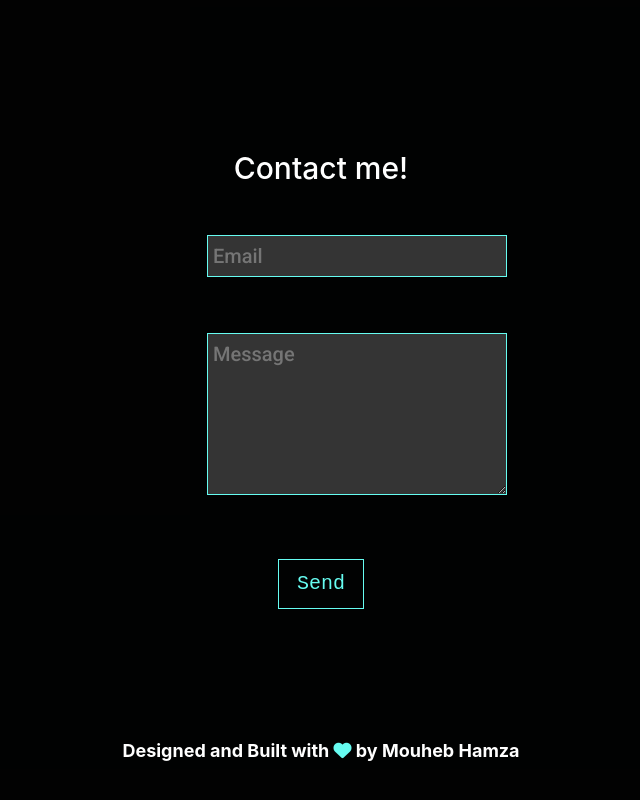
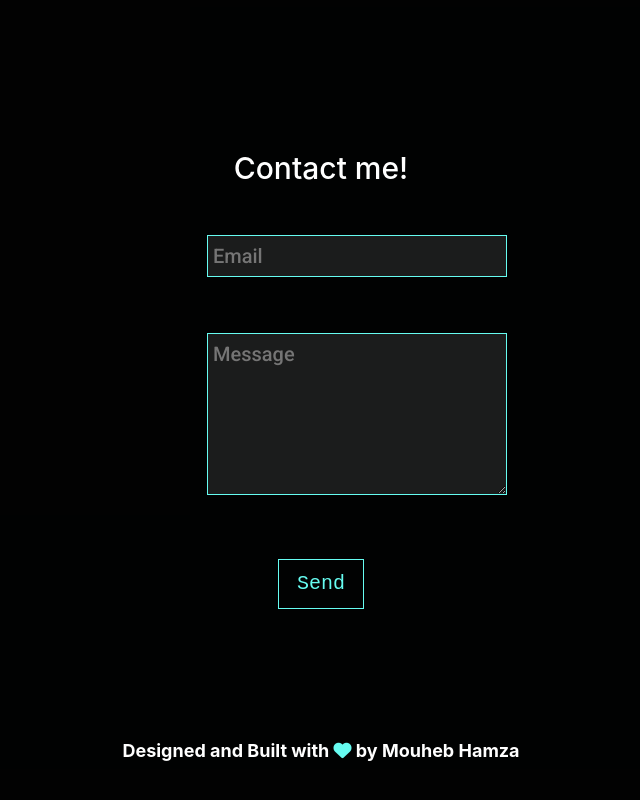
Before and after one commit to MouhebHamza/MouhebHamza.github.io, a plain HTML site: page index.html in a window 1280 px wide. Shown: the part 2826-3626 px from the top of the page, without its empty margins (319-959 px from the left). Drawn offline with nearby package versions, Linux system fonts and the light colour scheme; some packages are replaced by stand-ins of ours; a script that the page names is missing.

Commit message:
changed links

```diff
--- a/css-styles/styles.css
+++ b/css-styles/styles.css
@@ -424,4 +424,8 @@ h3 span a:hover{
     pointer-events: none;
     cursor: default;
 }
-.field { width: 300px; border: 1px solid #66fcf1; padding: 5px; background-color:rgba(255,255,255,0.2); }
+.field {
+    width: 300px;
+     border: 1px solid #66fcf1;
+     padding: 5px;
+      background-color:rgba(255,255,255,0.1); }
--- a/index.html
+++ b/index.html
@@ -59,7 +59,7 @@
         <a href="https://devpost.com/MouhebHamzaEpi" target="_blank">
           <li><i class="fas fa-code"></i></li>
         </a>
-        <a href="mailto:mbmouheb@gmail.com" target="_blank">
+        <a href="#contact" >
           <li><i class="fas fa-envelope"></i></li>
         </a>
         <div id="line"></div>
```
